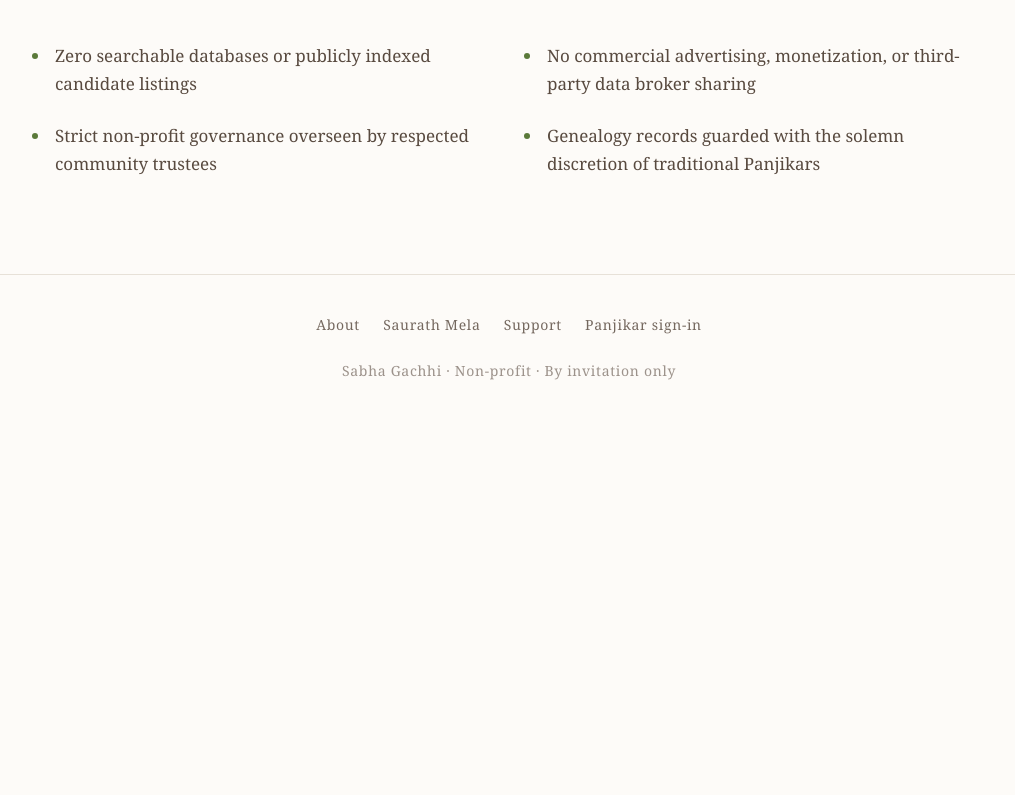
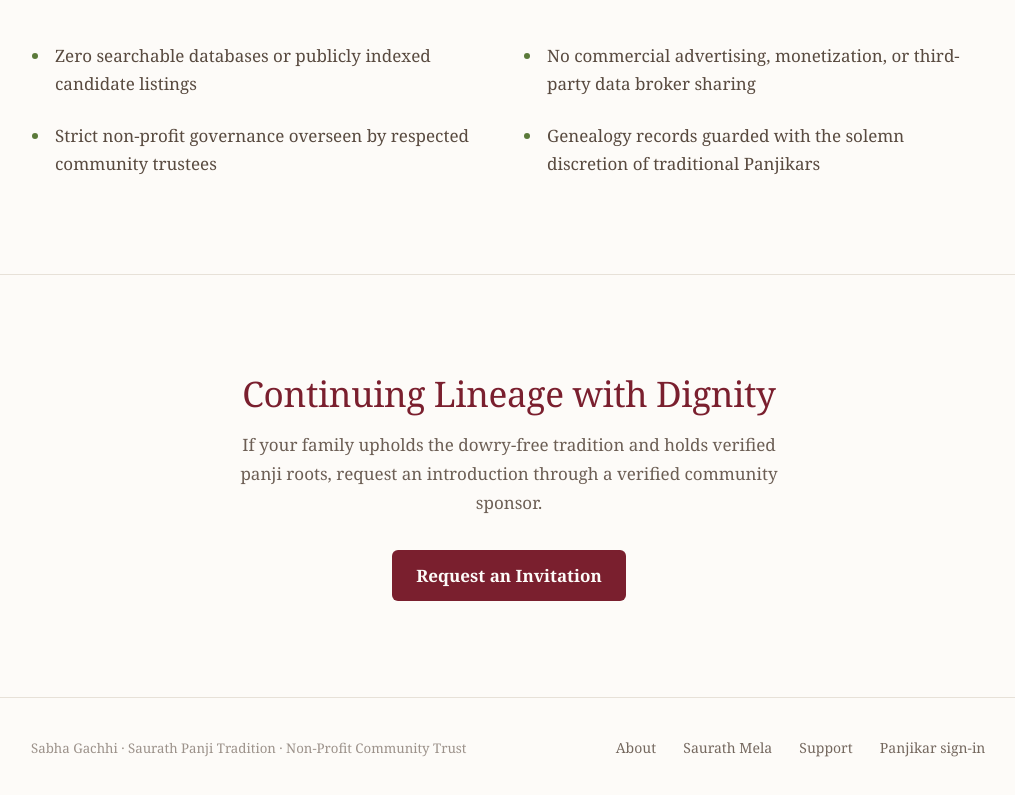
Before and after one commit to gaurab0/Sabbha-Gachhi, a React (Vite) app in the folder frontend/: page / in a window 1280 px wide. Shown: the part 3418-4213 px from the top of the page, without its empty margins (131-1146 px from the left). Before the commit the page ends 3832 px from the top, so only its background shows below. Built offline with nearby package versions, Linux system fonts and the light colour scheme; no server answers.

Commit message:
style: add cta section and update footer content

```diff
--- a/frontend/src/App.tsx
+++ b/frontend/src/App.tsx
@@ -273,6 +273,22 @@ function LandingPage() {
           </ul>
         </div>
       </section>
+
+      <section className="border-t border-border">
+        <div className="container max-w-160 text-center py-16 md:py-24">
+          <h2 className="m-0 mb-4 font-medium tracking-[-0.01em] text-primary text-[clamp(1.7rem,3vw,2.2rem)] leading-tight">
+            Continuing Lineage with Dignity
+          </h2>
+          <p className="m-0 mb-8 leading-[1.7] text-text/75">
+            If your family upholds the dowry-free tradition and holds verified
+            panji roots, request an introduction through a verified community
+            sponsor.
+          </p>
+          <Link to="/register" className="btn-primary">
+            Request an Invitation
+          </Link>
+        </div>
+      </section>
     </>
   );
 }
@@ -296,7 +312,7 @@ function StatusLookup() {
 
   return (
     <section className="page-section">
-      <div className="container max-w-[480px] text-center">
+      <div className="container max-w-120 text-center">
         <h1 className="text-heading text-primary mb-4">
           Check your registration status
         </h1>
--- a/frontend/src/components/chrome.tsx
+++ b/frontend/src/components/chrome.tsx
@@ -36,11 +36,15 @@ export function Navbar() {
 
 export function Footer() {
   return (
-    <footer className="border-t border-t-border py-8 mt-4">
-      <div className="container text-center text-caption text-text/50 tracking-wider">
+    <footer className="border-t border-t-border py-8">
+      <div className="container flex max-w-255 flex-wrap items-center justify-center gap-x-8 gap-y-3 text-center md:justify-between md:text-left">
+        <p className="m-0 text-[0.83rem] text-text/50">
+          Sabha Gachhi &middot; Saurath Panji Tradition &middot; Non-Profit
+          Community Trust
+        </p>
         <nav
           aria-label="Footer navigation"
-          className="flex items-center justify-center gap-x-5 gap-y-2 flex-wrap mb-4">
+          className="flex flex-wrap items-center justify-center gap-x-6 gap-y-2">
           <Link to="/about" className="nav-link">
             About
           </Link>
@@ -54,7 +58,6 @@ export function Footer() {
             Panjikar sign-in
           </Link>
         </nav>
-        <div>Sabha Gachhi &middot; Non-profit &middot; By invitation only</div>
       </div>
     </footer>
   );
```
